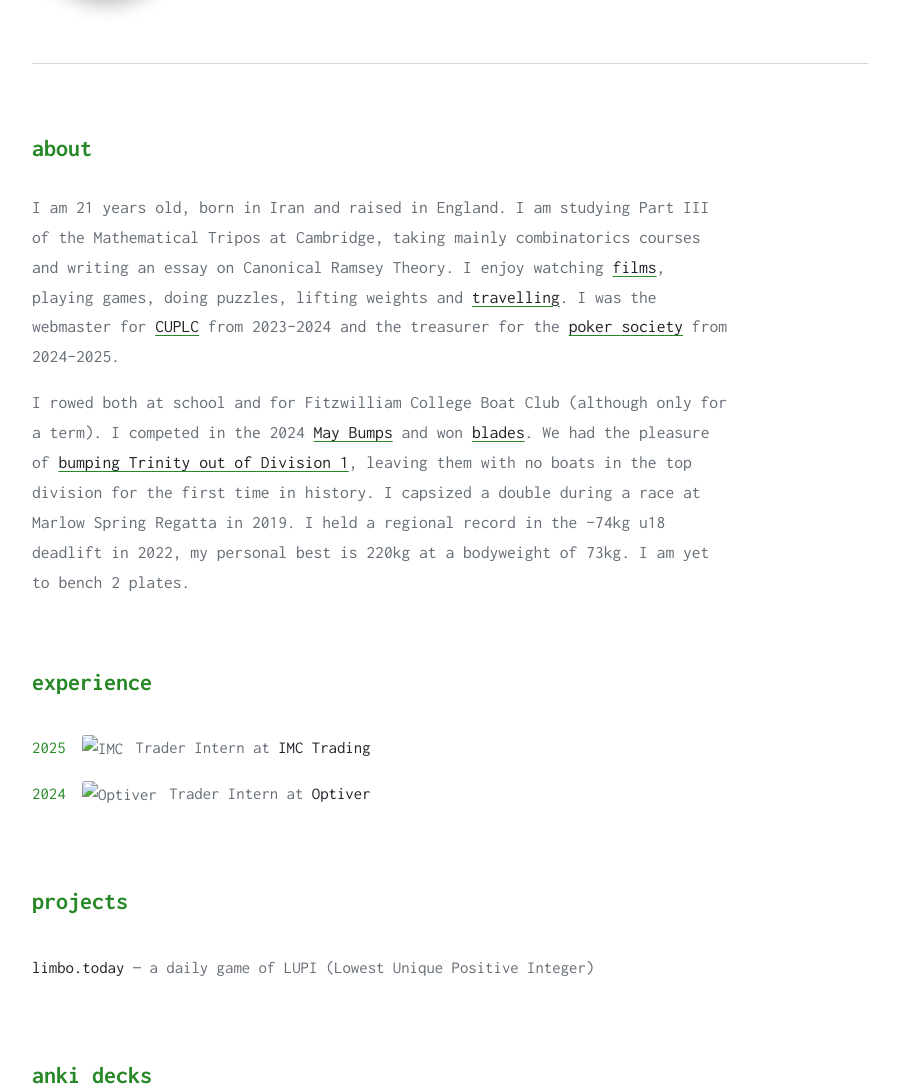
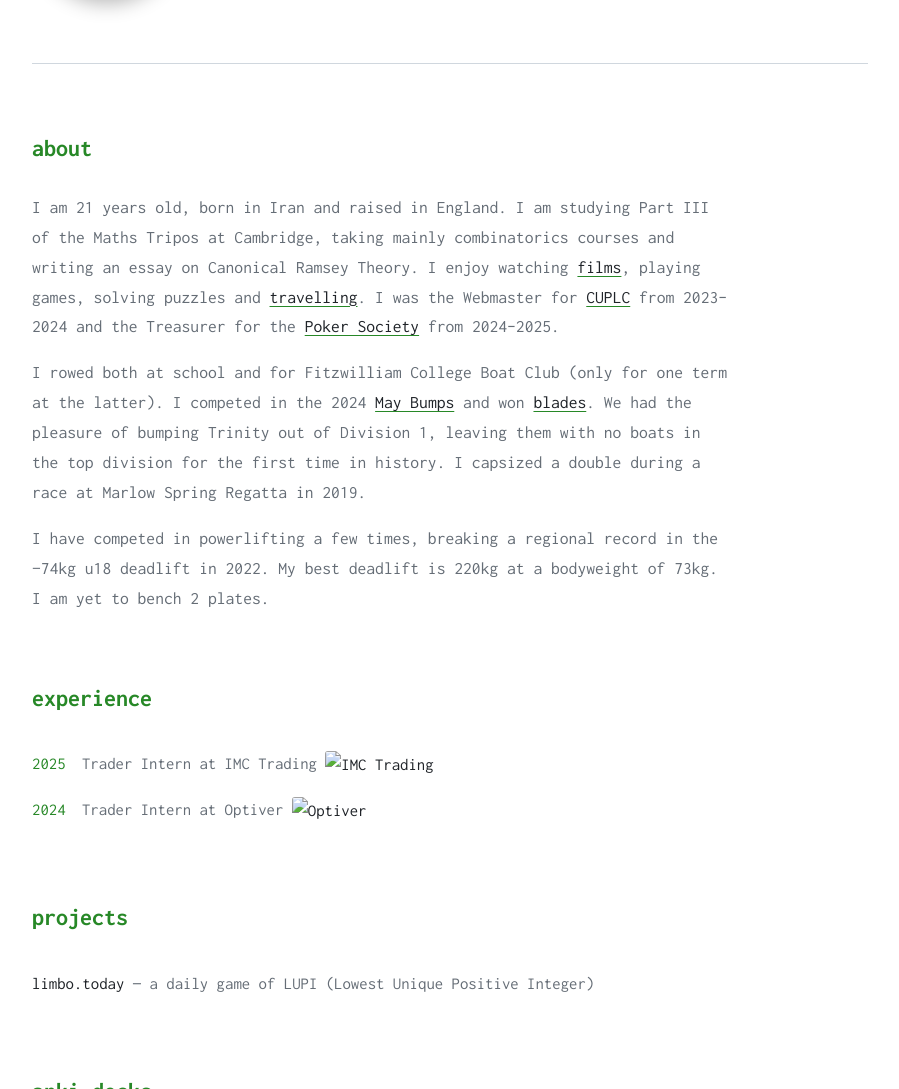
Before and after one commit to manipchi/mani.github.io, a Jekyll site: the page built from index.html, in a window 1280 px wide and 1400 px high, cut to the strip 311-1400 px from the top of the window. Shown: the whole strip, without its empty margins (190-1089 px from the left). Built offline with Jekyll 4.4.1, drawn with Linux system fonts in a browser that asks for light colours.

Commit message:
Refine about section wording and experience layout
- "Maths Tripos" instead of "Mathematical Tripos"
- "solving puzzles" instead of "doing puzzles", remove "lifting weights"
- Capitalize Webmaster, Treasurer, Poker Society
- Rowing: "(only for one term at the latter)"
- Unlink "bumping Trinity out of Division 1"
- Separate powerlifting into its own paragraph with new intro
- Move company logos after name, make logo the clickable link
- Add gallery link to navigation bar

https://claude.ai/code/session_01BAVnTaiCLdVm2dogAkWARw

```diff
--- a/_layouts/default.html
+++ b/_layouts/default.html
@@ -22,6 +22,7 @@
             <div class="nav-links">
                 <a href="/blog/">blog</a>
                 <a href="/resources/">resources</a>
+                <a href="/travel/">gallery</a>
                 <button class="theme-toggle" onclick="toggleTheme()" aria-label="Toggle theme">
                     <i class="fa-solid fa-sun"></i>
                     <i class="fa-solid fa-moon"></i>
--- a/index.html
+++ b/index.html
@@ -37,24 +37,26 @@ title: Mani
     <div class="about-text">
         <p>
             I am <span id="age"></span> years old, born in Iran and raised in England.
-            I am studying Part III of the Mathematical Tripos at Cambridge, taking mainly
+            I am studying Part III of the Maths Tripos at Cambridge, taking mainly
             combinatorics courses and writing an essay on Canonical Ramsey Theory. I enjoy
             watching <a href="https://letterboxd.com/manipchi/">films</a>, playing games,
-            doing puzzles, lifting weights and <a href="/travel/">travelling</a>.
-            I was the webmaster for <a href="https://cuplc.co.uk">CUPLC</a> from 2023&ndash;2024
-            and the treasurer for the <a href="https://cambridgepokersociety.com">poker society</a>
+            solving puzzles and <a href="/travel/">travelling</a>.
+            I was the Webmaster for <a href="https://cuplc.co.uk">CUPLC</a> from 2023&ndash;2024
+            and the Treasurer for the <a href="https://cambridgepokersociety.com">Poker Society</a>
             from 2024&ndash;2025.
         </p>
         <p>
-            I rowed both at school and for Fitzwilliam College Boat Club (although only for a term).
+            I rowed both at school and for Fitzwilliam College Boat Club (only for one term at the latter).
             I competed in the 2024 <a href="https://www.cambridgebumps.com/about">May Bumps</a>
             and won <a href="https://en.wikipedia.org/wiki/May_Bumps#Blades,_Super-Blades,_Technical_Blades,_and_Spoons">blades</a>.
-            We had the pleasure of
-            <a href="https://www.cambridgebumps.com/charts/mays/men/2024?club=Fitzwilliam">bumping Trinity out of Division 1</a>,
+            We had the pleasure of bumping Trinity out of Division 1,
             leaving them with no boats in the top division for the first time in history.
             I capsized a double during a race at Marlow Spring Regatta in 2019.
-            I held a regional record in the &minus;74kg u18 deadlift in 2022, my personal best is
-            220kg at a bodyweight of 73kg. I am yet to bench 2 plates.
+        </p>
+        <p>
+            I have competed in powerlifting a few times, breaking a regional record in the
+            &minus;74kg u18 deadlift in 2022. My best deadlift is 220kg at a bodyweight of 73kg.
+            I am yet to bench 2 plates.
         </p>
     </div>
 </section>
@@ -64,13 +66,11 @@ title: Mani
     <ul class="simple-list">
         <li>
             <span class="date">2025</span>
-            <img src="https://www.google.com/s2/favicons?domain=imc.com&sz=32" class="company-logo" alt="IMC">
-            Trader Intern at <a href="https://www.imc.com">IMC Trading</a>
+            Trader Intern at IMC Trading <a href="https://www.imc.com"><img src="https://www.google.com/s2/favicons?domain=imc.com&sz=64" class="company-logo" alt="IMC Trading"></a>
         </li>
         <li>
             <span class="date">2024</span>
-            <img src="https://www.google.com/s2/favicons?domain=optiver.com&sz=32" class="company-logo" alt="Optiver">
-            Trader Intern at <a href="https://www.optiver.com">Optiver</a>
+            Trader Intern at Optiver <a href="https://www.optiver.com"><img src="https://www.google.com/s2/favicons?domain=optiver.com&sz=64" class="company-logo" alt="Optiver"></a>
         </li>
     </ul>
 </section>
```
